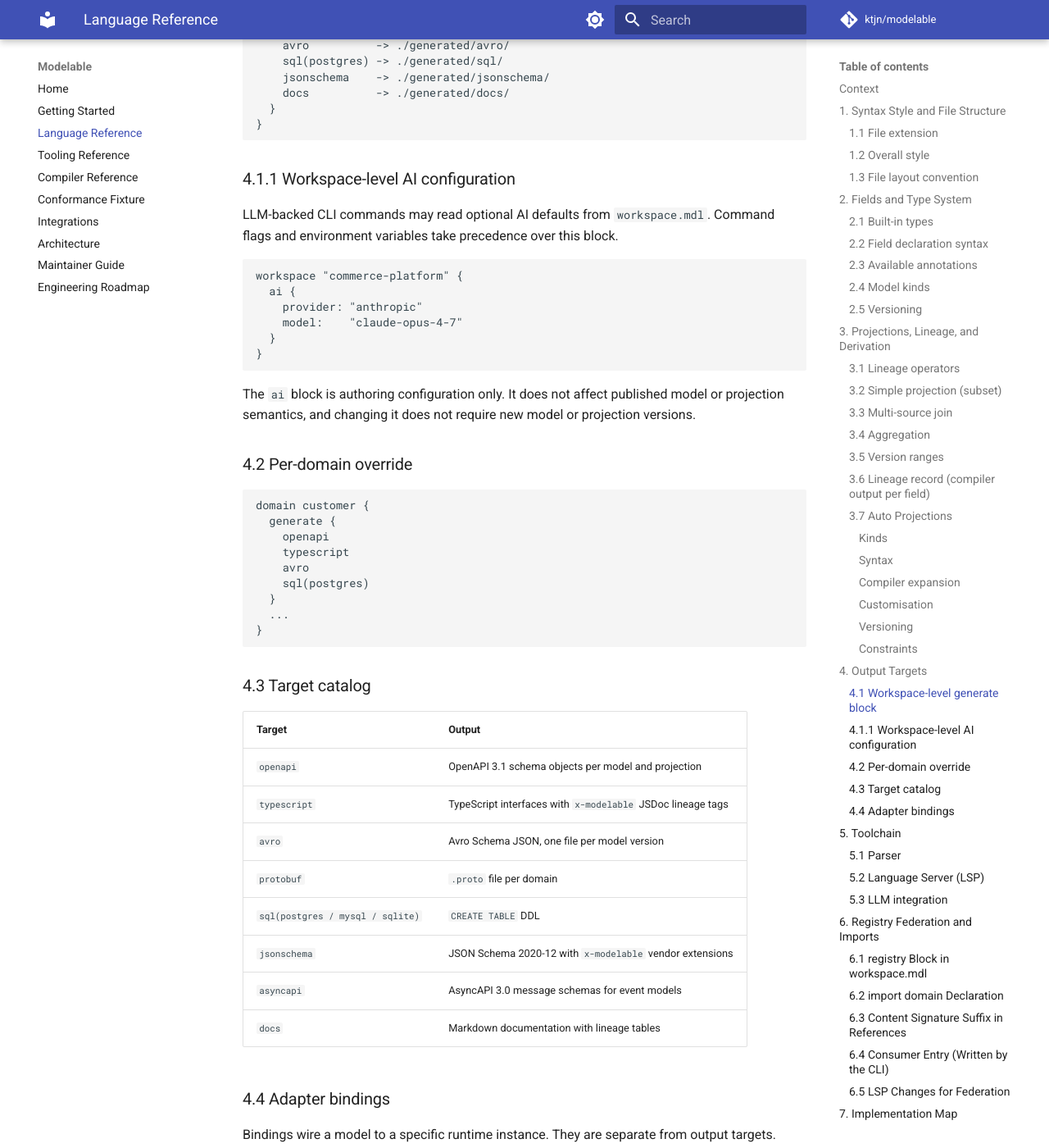
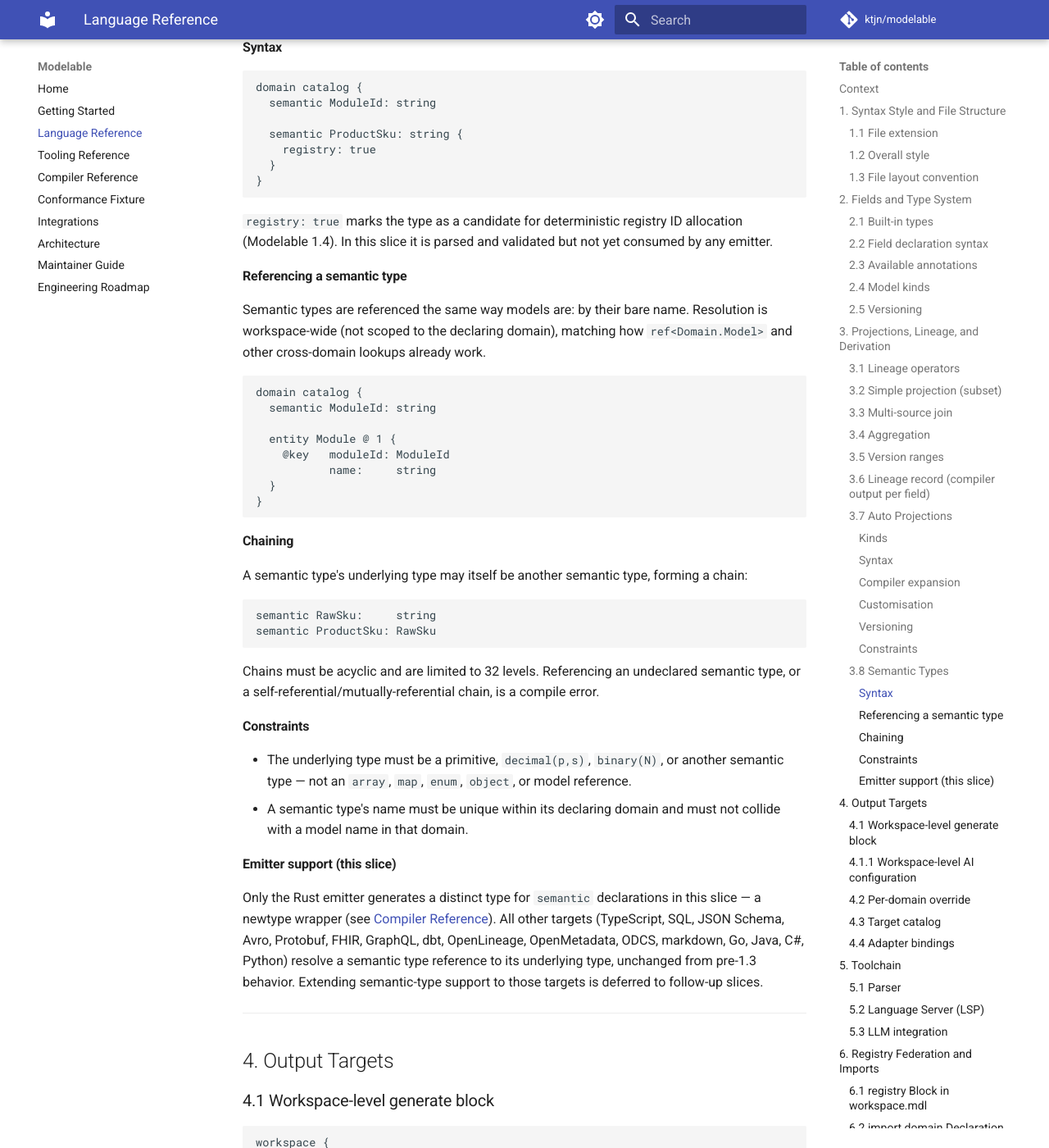
Before and after one commit to ktjn/modelable, an MkDocs documentation site: the page built from docs/language-reference.md, in a window 1280 px wide and 1400 px high, scrolled down 10264 px. Shown: the whole window at 82% size. Built offline with MkDocs 1.6.1 and Material for MkDocs 9.7.7, drawn with Linux system fonts in a browser that asks for light colours; comment, search, counter and statistics services are not loaded; some of the changed text lies outside the part shown.

Commit message:
Document semantic types and regenerate mypy baseline
Adds Language Reference §3.8 (syntax, cross-domain resolution, chaining,
constraints, emitter-support scope), a Compiler Reference note on the Rust
newtype shape and derive-trait selection, and CHANGELOG/ROADMAP entries
for the first (Rust-only) slice of Modelable 1.3's semantic type-alias
mechanism.

Regenerates mypy-baseline.txt from a fresh mypy run taken after ruff
format's final pass, per the lesson learned in the fixed-length binary(N)
slice (PR #150) where regenerating before the final format pass caused a
CI failure.

````diff
--- a/docs/language-reference.md
+++ b/docs/language-reference.md
@@ -385,6 +385,61 @@ The compiler generates `CustomerDb @ 2`, `CustomerRequest @ 2`, `CustomerReply @
 
 ---
 
+### 3.8 Semantic Types
+
+A `semantic` declaration gives a domain-meaningful name to a primitive, `decimal(p,s)`, `binary(N)`, or another semantic type. It does not introduce a new representation — the underlying type is unchanged for parsing, validation, and (where an emitter doesn't yet support semantic types) serialization. Its purpose is to let field declarations reference `ModuleId` instead of `string`, everywhere the same domain concept is used.
+
+#### Syntax
+
+```mdl
+domain catalog {
+  semantic ModuleId: string
+
+  semantic ProductSku: string {
+    registry: true
+  }
+}
+```
+
+`registry: true` marks the type as a candidate for deterministic registry ID allocation (Modelable 1.4). In this slice it is parsed and validated but not yet consumed by any emitter.
+
+#### Referencing a semantic type
+
+Semantic types are referenced the same way models are: by their bare name. Resolution is workspace-wide (not scoped to the declaring domain), matching how `ref<Domain.Model>` and other cross-domain lookups already work.
+
+```mdl
+domain catalog {
+  semantic ModuleId: string
+
+  entity Module @ 1 {
+    @key   moduleId: ModuleId
+           name:     string
+  }
+}
+```
+
+#### Chaining
+
+A semantic type's underlying type may itself be another semantic type, forming a chain:
+
+```mdl
+semantic RawSku:     string
+semantic ProductSku: RawSku
+```
+
+Chains must be acyclic and are limited to 32 levels. Referencing an undeclared semantic type, or a self-referential/mutually-referential chain, is a compile error.
+
+#### Constraints
+
+- The underlying type must be a primitive, `decimal(p,s)`, `binary(N)`, or another semantic type — not an `array`, `map`, `enum`, `object`, or model reference.
+- A semantic type's name must be unique within its declaring domain and must not collide with a model name in that domain.
+
+#### Emitter support (this slice)
+
+Only the Rust emitter generates a distinct type for `semantic` declarations in this slice — a newtype wrapper (see [Compiler Reference](compiler-reference.md)). All other targets (TypeScript, SQL, JSON Schema, Avro, Protobuf, FHIR, GraphQL, dbt, OpenLineage, OpenMetadata, ODCS, markdown, Go, Java, C#, Python) resolve a semantic type reference to its underlying type, unchanged from pre-1.3 behavior. Extending semantic-type support to those targets is deferred to follow-up slices.
+
+---
+
 ## 4. Output Targets
 
 ### 4.1 Workspace-level generate block
````
Also changed, not shown: CHANGELOG.md (+15 -0 lines), ROADMAP.md (+16 -4 lines), docs/compiler-reference.md (+1 -0 lines), 1 other file.
